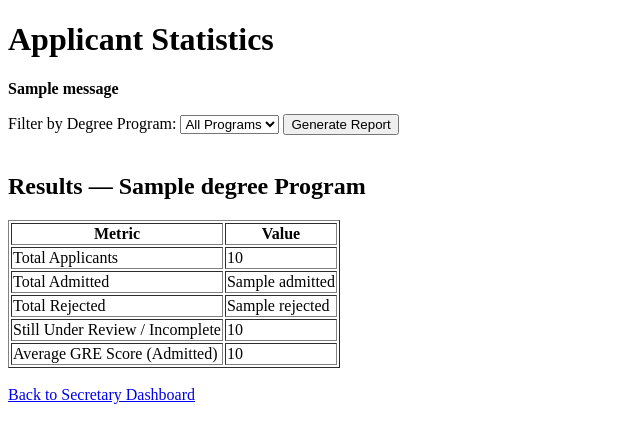
After one commit to risharmaa/university_system, a Flask app: template templates/secretary_stats.html in a window 1280 px wide. The commit adds this page. Shown: the top 443 px of the page, without its empty margins (0-640 px from the left). Run offline with Flask 3, Linux system fonts and the light colour scheme; the template is opened without the code that fills it: most values are stand-ins (such as "Sample title", 1, 10 or a date in 2020); one stand-in notice (Sample message) is shown.

Commit message:
Converted applicant to student on offer acceptance and added GS applicant statistics page

```diff
--- a/main.py
+++ b/main.py
@@ -522,6 +522,30 @@ def secretary():
     return render_template("secretary.html", students=rows, query=q, current_user=current_user)
 
 
+@app.route("/secretary/stats")
+def secretary_stats():
+    if not _is_secretary_session():
+        flash("Access denied.", "error")
+        return redirect(url_for("login"))
+    degree = request.args.get("degree", "").strip()
+    mydb.commit()
+    cursor = mydb.cursor(dictionary=True)
+    where = "WHERE a.degree=%s" if degree else ""
+    params = (degree,) if degree else ()
+    cursor.execute(f"SELECT COUNT(*) AS total FROM applicant a {where}", params)
+    total = cursor.fetchone()["total"]
+    cursor.execute(f"SELECT COUNT(*) AS admitted FROM applicant a {where} {'AND' if degree else 'WHERE'} a.status IN ('admitted','admitted_with_aid','accepted')", params)
+    admitted = cursor.fetchone()["admitted"]
+    cursor.execute(f"SELECT COUNT(*) AS rejected FROM applicant a {where} {'AND' if degree else 'WHERE'} a.status='rejected'", params)
+    rejected = cursor.fetchone()["rejected"]
+    cursor.execute(f"SELECT AVG((a.gre_verbal + a.gre_quant)/2) AS avg_gre FROM applicant a {where} {'AND' if degree else 'WHERE'} a.status IN ('admitted','admitted_with_aid','accepted') AND a.gre_verbal IS NOT NULL AND a.gre_quant IS NOT NULL", params)
+    avg_gre = cursor.fetchone()["avg_gre"]
+    mydb.commit()
+    return render_template("secretary_stats.html", total=total, admitted=admitted,
+                           rejected=rejected, avg_gre=round(avg_gre, 1) if avg_gre else "N/A",
+                           degree=degree)
+
+
 @app.route("/secretary/student/<int:uid>")
 def secretary_student(uid):
     if not _is_secretary_session():
@@ -1000,14 +1024,22 @@ def respond_offer():
         flash("Invalid response.", "error")
         return redirect(url_for("applicant_dashboard"))
     cursor = mydb.cursor(dictionary=True)
-    cursor.execute("SELECT status FROM applicant WHERE uid=%s", (uid,))
+    cursor.execute("SELECT a.*, u.fname, u.lname, u.email, u.address FROM applicant a JOIN users u ON a.uid=u.uid WHERE a.uid=%s", (uid,))
     row = cursor.fetchone()
     if not row or row["status"] not in ("admitted", "admitted_with_aid"):
         flash("No offer to respond to.", "error")
         return redirect(url_for("applicant_dashboard"))
     cursor.execute("UPDATE applicant SET status=%s WHERE uid=%s", (response, uid))
+    if response == "accepted":
+        cursor.execute("UPDATE users SET role='student' WHERE uid=%s", (uid,))
+        cursor.execute("INSERT INTO students (uid, program) VALUES (%s, %s)", (uid, row["degree"]))
+        mydb.commit()
+        session["user"]["role"] = "student"
+        session.modified = True
+        flash("You have accepted the offer. Welcome to GWU!", "success")
+        return redirect(url_for("student"))
     mydb.commit()
-    flash(f"You have {'accepted' if response == 'accepted' else 'declined'} the offer.", "success")
+    flash("You have declined the offer.", "success")
     return redirect(url_for("applicant_dashboard"))
 
 
@@ -1218,18 +1250,7 @@ def final_decision(uid):
         if decision in ("admitted", "admitted_with_aid", "rejected"):
             cursor.execute("UPDATE applicant SET status=%s WHERE uid=%s", (decision, uid))
             mydb.commit()
-            if decision in ("admitted", "admitted_with_aid"):
-                new_uid = int(''.join([str(secrets.randbelow(10)) for _ in range(8)]))
-                hashed = generate_password_hash("pass", method='pbkdf2:sha256')
-                cursor.execute(
-                    "INSERT INTO users (uid,username,password,role,fname,lname,email,address) VALUES (%s,%s,%s,'student',%s,%s,%s,%s)",
-                    (new_uid, str(new_uid), hashed, applicant['fname'], applicant['lname'], applicant.get('email',''), applicant.get('address',''))
-                )
-                cursor.execute("INSERT INTO students (uid,program) VALUES (%s,%s)", (new_uid, applicant['degree']))
-                mydb.commit()
-                flash(f"Decision: {decision}. Student account created — Username: {new_uid}, Password: pass", "success")
-            else:
-                flash(f"Decision recorded: {decision}.", "success")
+            flash(f"Decision recorded: {decision}. The applicant can now log in to accept or decline.", "success")
             return redirect(url_for("applications"))
     mydb.commit()
     return render_template("final_decision.html", applicant=applicant, reviews=reviews, faculty_list=faculty_list, can_see_reviews=can_see_reviews, avg=avg['rating'] if avg else None)
--- a/templates/secretary.html
+++ b/templates/secretary.html
@@ -67,6 +67,7 @@
     <p><a href = "/viewgrades">View Grades</a></p>
     <p><a href = "/coursecatalog">View Courses</a></p>
     <p><a href="{{ url_for('applications') }}">Review Applications</a></p>
+    <p><a href="{{ url_for('secretary_stats') }}">Applicant Statistics</a></p>
 
 </body>
 </html>
--- /dev/null
+++ b/templates/secretary_stats.html
@@ -0,0 +1,32 @@
+<!DOCTYPE html>
+<html>
+<head><title>Applicant Statistics</title></head>
+<body>
+  <h1>Applicant Statistics</h1>
+  {% with messages = get_flashed_messages(with_categories=true) %}{% for c,m in messages %}
+  <p><strong>{{ m }}</strong></p>{% endfor %}{% endwith %}
+
+  <form method="GET">
+    <label>Filter by Degree Program:</label>
+    <select name="degree">
+      <option value="">All Programs</option>
+      <option value="MS" {% if degree == 'MS' %}selected{% endif %}>MS</option>
+      <option value="PhD" {% if degree == 'PhD' %}selected{% endif %}>PhD</option>
+    </select>
+    <input type="submit" value="Generate Report">
+  </form>
+  <br>
+
+  <h2>Results {% if degree %}— {{ degree }} Program{% else %}— All Programs{% endif %}</h2>
+  <table border="1">
+    <tr><th>Metric</th><th>Value</th></tr>
+    <tr><td>Total Applicants</td><td>{{ total }}</td></tr>
+    <tr><td>Total Admitted</td><td>{{ admitted }}</td></tr>
+    <tr><td>Total Rejected</td><td>{{ rejected }}</td></tr>
+    <tr><td>Still Under Review / Incomplete</td><td>{{ total - admitted - rejected }}</td></tr>
+    <tr><td>Average GRE Score (Admitted)</td><td>{{ avg_gre }}</td></tr>
+  </table>
+
+  <br><a href="{{ url_for('secretary') }}">Back to Secretary Dashboard</a>
+</body>
+</html>
```
